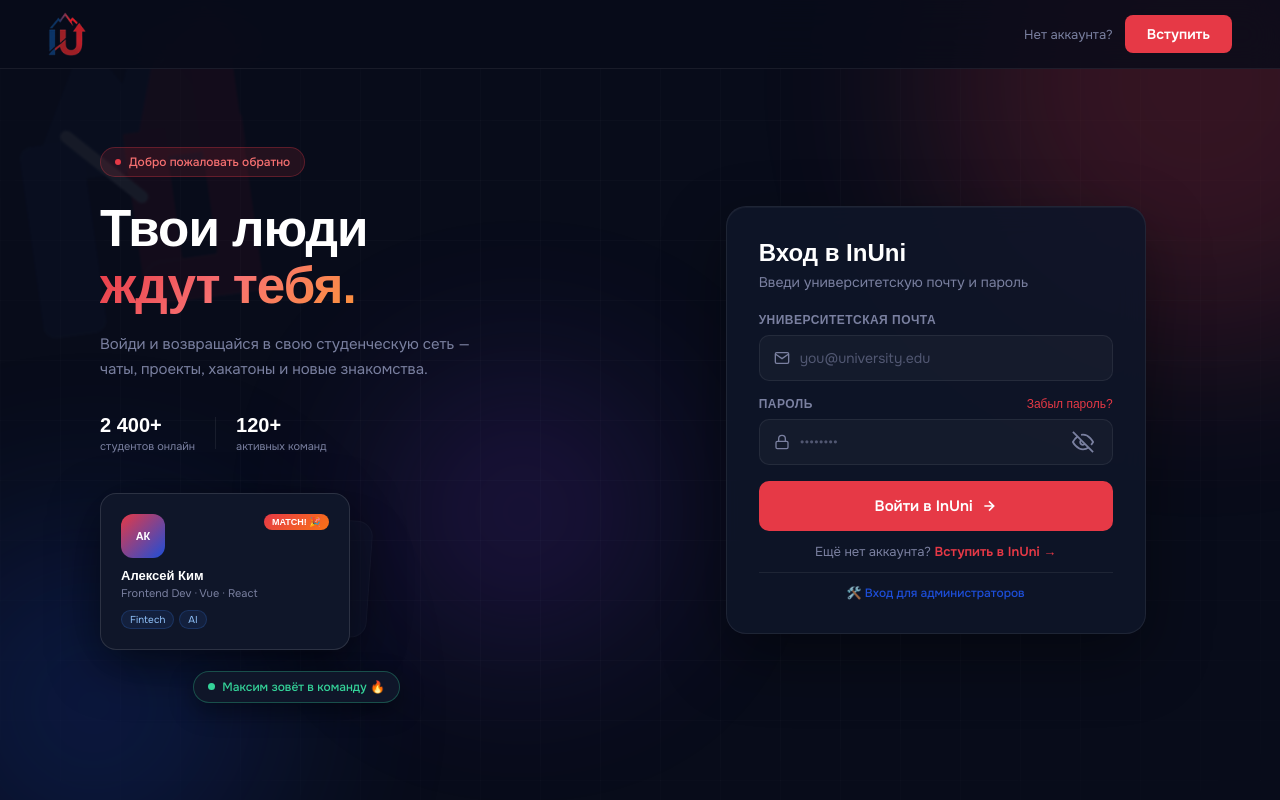
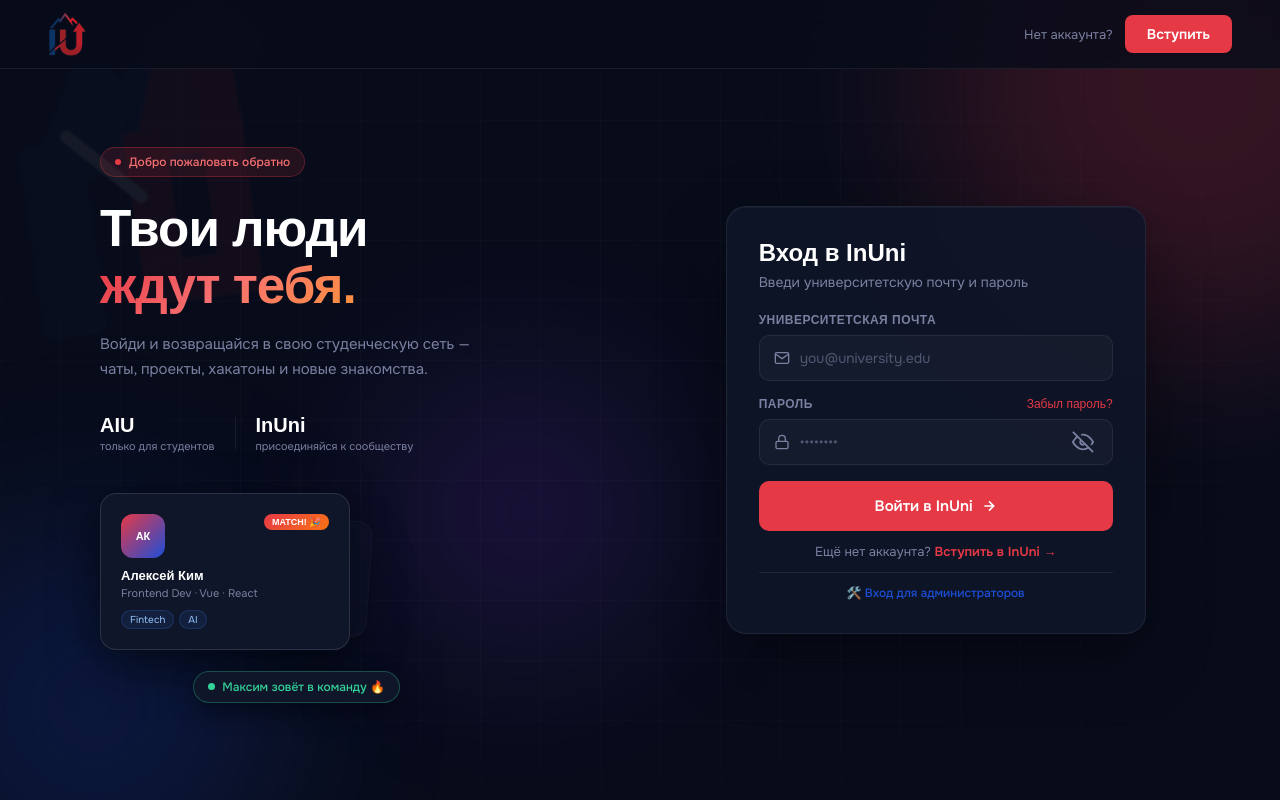
Before and after one commit to yaxaxaw/InUni, a Vue app in the folder inuni-frontend/: page /login in a window 1280 px wide. Built offline with nearby package versions, Linux system fonts and the light colour scheme; no server answers; a web font is replaced by a local one.

Commit message:
fix: replace fake stats with AIU community text on login page

```diff
--- a/inuni-frontend/src/pages/LoginPage.vue
+++ b/inuni-frontend/src/pages/LoginPage.vue
@@ -67,13 +67,13 @@
 
             <div class="lp-stats">
               <div class="lp-stat">
-                <span class="lp-stat-num">2 400+</span>
-                <span class="lp-stat-label">студентов онлайн</span>
+                <span class="lp-stat-num">AIU</span>
+                <span class="lp-stat-label">только для студентов</span>
               </div>
               <div class="lp-stat-divider"></div>
               <div class="lp-stat">
-                <span class="lp-stat-num">120+</span>
-                <span class="lp-stat-label">активных команд</span>
+                <span class="lp-stat-num">InUni</span>
+                <span class="lp-stat-label">присоединяйся к сообществу</span>
               </div>
             </div>
 
```
